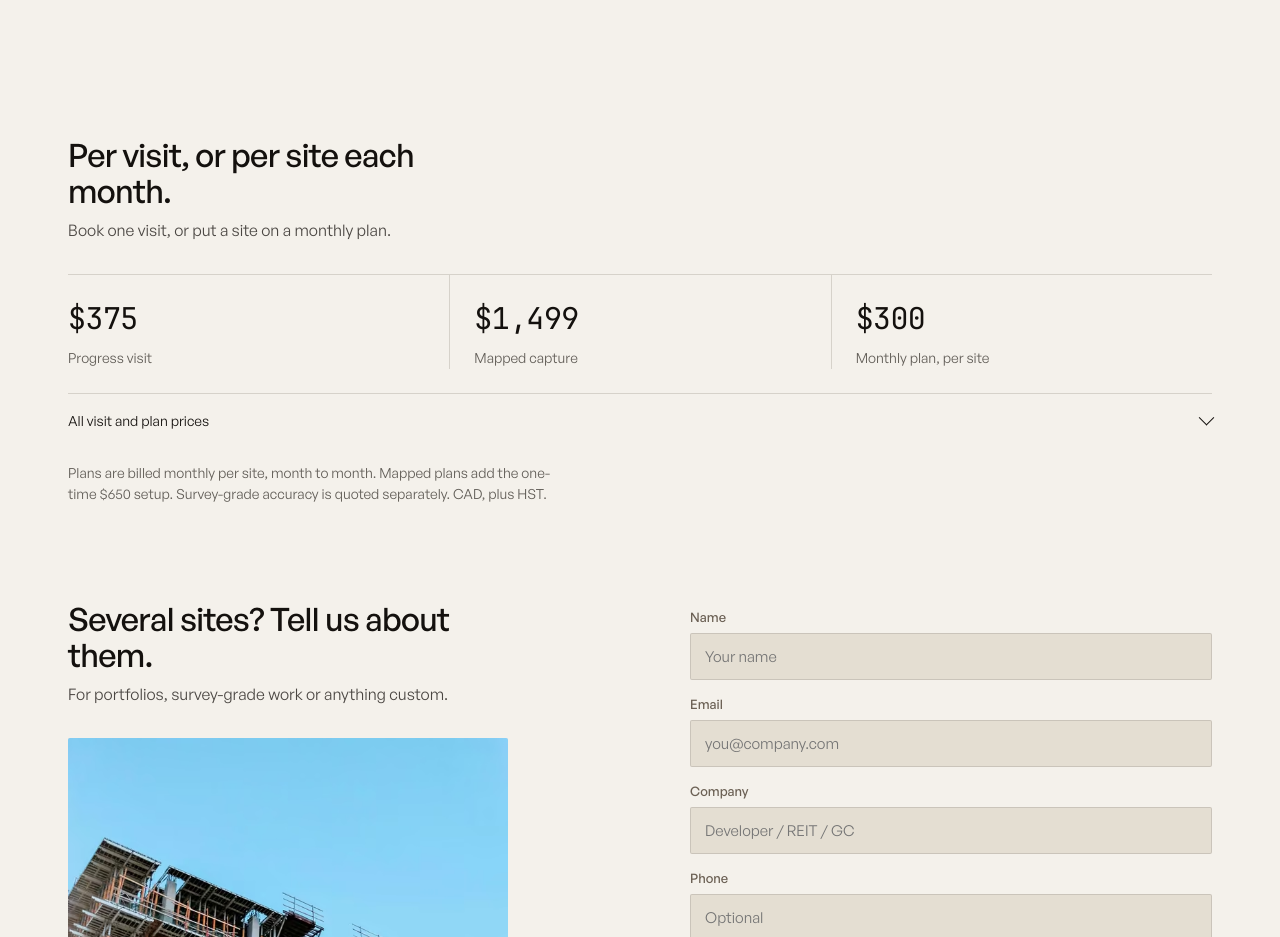
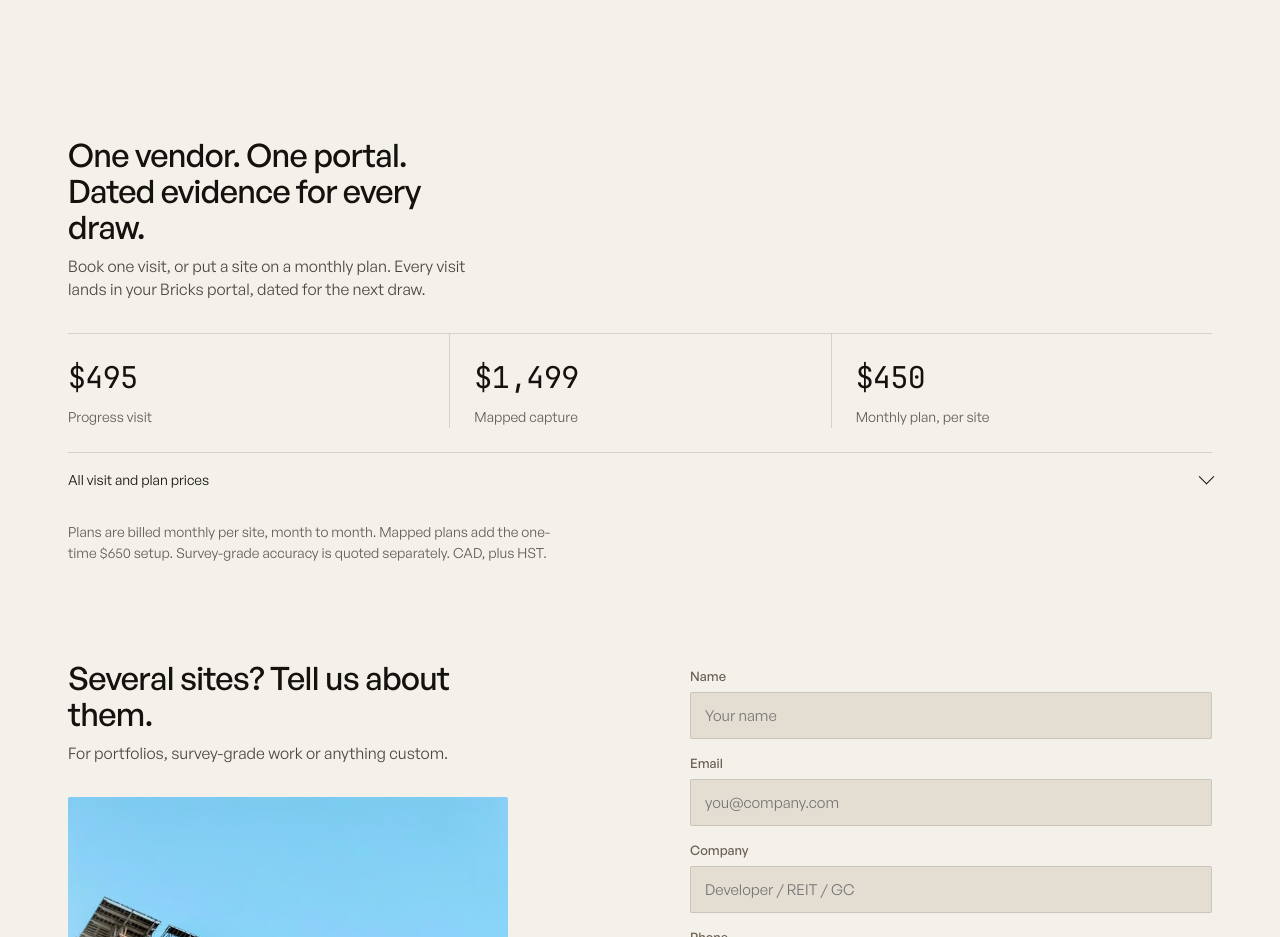
Before and after one commit to bricks-group/bricks-site, a Next.js app: page /builders in a window 1280 px wide. Shown: the part 9060-9997 px from the top of the page. Built offline with nearby package versions, Linux system fonts and the light colour scheme.

Commit message:
Builder pricing v2 (Kam, 2026-10-24): visit $495, visual $450/$850/$1,600, mapped $1,400/$2,600/$3,900; pitch one vendor, one portal, dated evidence for every draw; llms.txt

```diff
--- a/src/app/book/site/page.tsx
+++ b/src/app/book/site/page.tsx
@@ -1,12 +1,12 @@
 import type { Metadata } from 'next'
 import { Suspense } from 'react'
 import SiteBookingForm from './SiteBookingForm'
-import { SITE_PRODUCT } from '@/lib/commercial'
+import { PER_VISIT, SITE_PRODUCT, fmt } from '@/lib/commercial'
 
 export const metadata: Metadata = {
   title: 'Book a construction progress visit or site plan | Bricks',
   description:
-    'Book a drone progress visit ($375) or mapped capture ($1,499), or start a monthly site monitoring plan. Vetted, insured, certified pilots. CAD, plus HST.',
+    `Book a drone progress visit (${fmt(PER_VISIT[0].price)}) or mapped capture (${fmt(PER_VISIT[1].price)}), or start a monthly site monitoring plan. One vendor, one portal, dated evidence for every draw. CAD, plus HST.`,
   alternates: { canonical: '/book/site' },
   robots: { index: true, follow: true },
 }
--- a/src/app/builders/page.tsx
+++ b/src/app/builders/page.tsx
@@ -13,7 +13,7 @@ import { HUB } from '@/lib/site-progress-features'
 export const metadata: Metadata = {
   title: 'Site progress software and drone visits for builders & developers | Bricks',
   description:
-    'Progress reports, investor updates, 3D compare and your own capture imports for builders, developers, GCs and investors in Canada, with scheduled drone visits by vetted, insured, certified pilots. From $375 per visit or $300 per site per month.',
+    'Progress reports, investor updates, 3D compare and your own capture imports for builders, developers, GCs and investors in Canada, with scheduled drone visits by vetted, insured, certified pilots. One vendor, one portal, dated evidence for every draw.',
   alternates: { canonical: '/builders' },
   openGraph: {
     title: 'Site Progress for builders & developers | Bricks',
@@ -114,7 +114,7 @@ export default function BuildersPage() {
       <SiteRail />
 
       <section className="cm-sec rvl" id="pricing" aria-label="Pricing">
-        <Head title="Per visit, or per site each month." lede="Book one visit, or put a site on a monthly plan." />
+        <Head title="One vendor. One portal. Dated evidence for every draw." lede="Book one visit, or put a site on a monthly plan. Every visit lands in your Bricks portal, dated for the next draw." />
         <Stats
           label="Site Progress prices"
           items={[
--- a/src/app/investors/page.tsx
+++ b/src/app/investors/page.tsx
@@ -95,7 +95,7 @@ export default function InvestorsPage() {
       </section>
 
       <section className="cm-sec rvl" aria-label="Pricing">
-        <Head title="Per visit, or per site each month." link={{ href: '/builders#pricing', label: 'All prices' }} />
+        <Head title="One vendor. One portal. Dated evidence for every draw." lede="Per visit, or per site each month." link={{ href: '/builders#pricing', label: 'All prices' }} />
         <Stats
           label="Site Progress prices"
           items={[
--- a/src/app/pricing/page.tsx
+++ b/src/app/pricing/page.tsx
@@ -132,7 +132,7 @@ export default function PricingPage() {
       </section>
 
       <section className="cm-sec rvl" aria-label="Site Progress">
-        <Head title="Site Progress." lede="Per visit, or per site each month." link={{ href: '/builders', label: 'For builders' }} />
+        <Head title="Site Progress." lede="One vendor, one portal, dated evidence for every draw. Per visit, or per site each month." link={{ href: '/builders', label: 'For builders' }} />
         <Rows
           items={[
             { title: PER_VISIT[0].name, detail: PER_VISIT[0].what, value: `${fmt(PER_VISIT[0].price)} ${PER_VISIT[0].unit}` },
--- a/src/lib/commercial.ts
+++ b/src/lib/commercial.ts
@@ -1,27 +1,27 @@
 /**
- * Builders & developers (site progress) pricing — industry median, billed the
- * way the industry bills it (Kam, 2026-10-17). Source of truth for the API is
- * Bricks-OS common/dev_project_billing.py; sources + math in
- * ship/commercial/commercial-pricing-payout-20261017.md.
+ * Builders & developers (site progress) pricing, v2 (Kam-approved 2026-10-24).
+ * Source of truth for the API and Stripe is Bricks-OS
+ * common/dev_project_billing.py; keep these in lockstep. Bricks is not pitched
+ * as the cheapest: one vendor, one portal, dated evidence for every draw.
  */
 export const SITE_PRODUCT = 'Site Progress'
 
 export const PER_VISIT = [
-  { key: 'visual', name: 'Progress visit', what: 'Drone photos and video of the site, dated by visit.', price: 375, unit: 'per visit' },
+  { key: 'visual', name: 'Progress visit', what: 'Drone photos and video of the site, dated by visit.', price: 495, unit: 'per visit' },
   { key: 'mapped', name: 'Mapped capture', what: 'An orthomosaic, a 3D model and a measurable site map.', price: 1499, unit: 'per capture' },
   { key: 'setup', name: 'Mapping setup', what: 'Ground control for the first mapped flight on a site.', price: 650, unit: 'one time per site' },
 ] as const
 
 export const PLANS = [
   { kind: 'Visual', rows: [
-    { cadence: 'Monthly', visits: 1, price: 300 },
-    { cadence: 'Every two weeks', visits: 2, price: 600 },
-    { cadence: 'Weekly', visits: 4, price: 1200 },
+    { cadence: 'Monthly', visits: 1, price: 450 },
+    { cadence: 'Every two weeks', visits: 2, price: 850 },
+    { cadence: 'Weekly', visits: 4, price: 1600 },
   ] },
   { kind: 'Mapped', rows: [
-    { cadence: 'Monthly', visits: 1, price: 1200 },
-    { cadence: 'Every two weeks', visits: 2, price: 2400 },
-    { cadence: 'Weekly', visits: 4, price: 4500 },
+    { cadence: 'Monthly', visits: 1, price: 1400 },
+    { cadence: 'Every two weeks', visits: 2, price: 2600 },
+    { cadence: 'Weekly', visits: 4, price: 3900 },
   ] },
 ] as const
 
```
Also changed, not shown: public/llms.txt.
